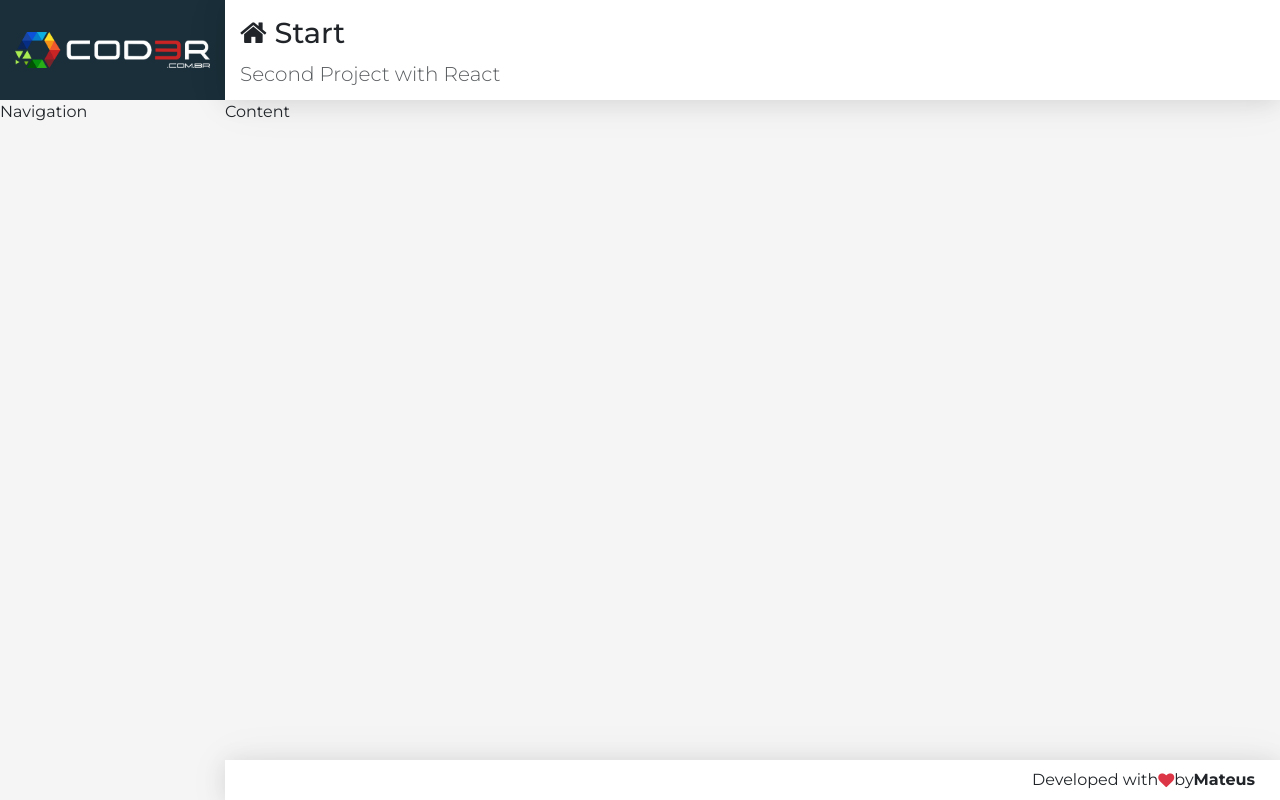
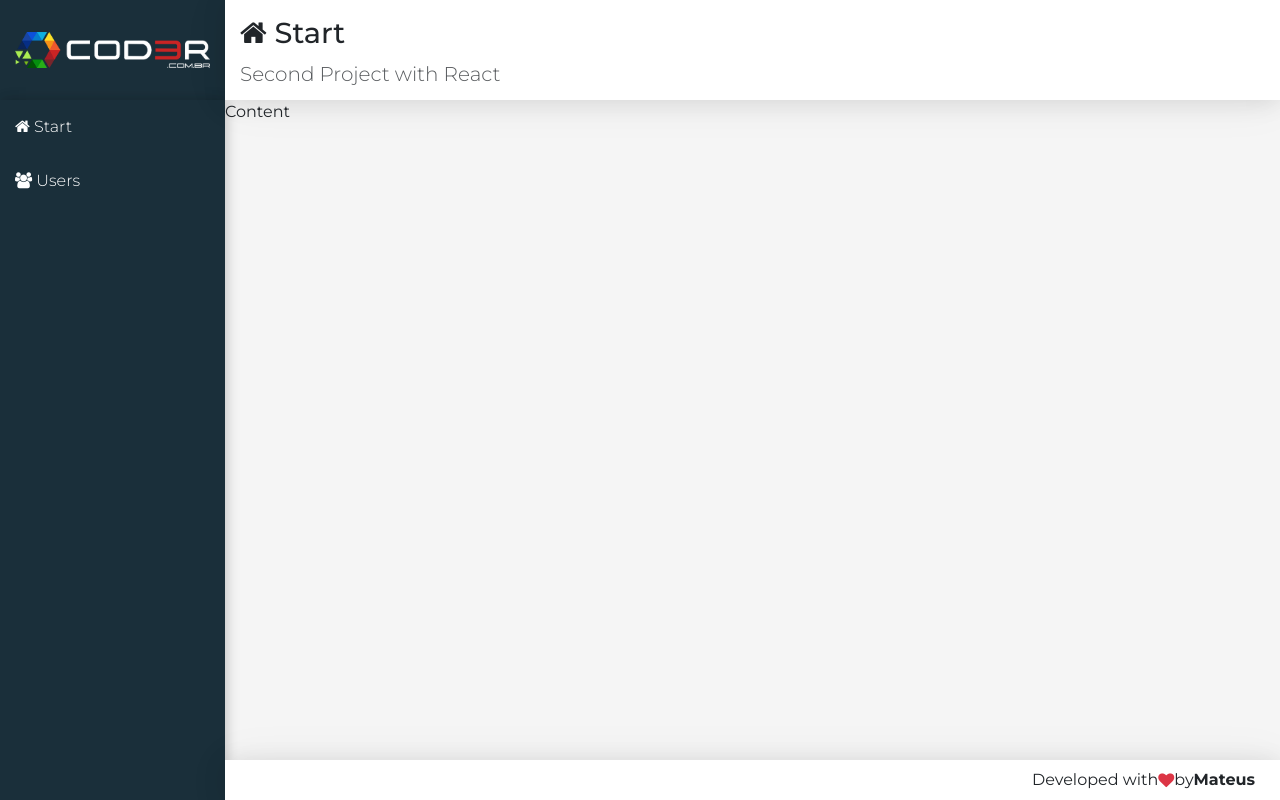
Before and after one commit to MateusBU/User_Register, a React (Create React App) app in the folder frontend/: page / in a window 1280 px wide. Built offline with nearby package versions, Linux system fonts and the light colour scheme.

Commit message:
Create Navigation layout

```diff
--- a/frontend/src/components/template/nav.css
+++ b/frontend/src/components/template/nav.css
@@ -0,0 +1,16 @@
+aside.menu-area{
+    background-color: var(--bg-dark);
+    box-shadow: var(--shadow-nav);
+}
+
+.menu a{
+    display: block; /*each row contains one item*/
+    text-decoration: none;
+    color:#fff;
+    padding: 15px;
+    font-weight: 300;
+}
+
+.menu a:hover{
+    background: linear-gradient(135deg, #007aa6 0%, #32dac3 100%);
+}
--- a/frontend/src/components/template/nav.jsx
+++ b/frontend/src/components/template/nav.jsx
@@ -1,8 +1,16 @@
 import './nav.css';
 import React from 'react';
 
-
+//TODO reafctoring this part. create for each item
 export default props =>
     <aside className="menu-area">
-        Navigation
+        <nav className="menu">
+            <a href="#/">
+                <i className="fa fa-home"></i> Start
+            </a>
+            <a href="#/users">
+                <i className="fa fa-users"></i> Users
+            </a>
+
+        </nav>
     </aside>
--- a/frontend/src/main/app.css
+++ b/frontend/src/main/app.css
@@ -9,6 +9,10 @@
     --shadow:
         0 2px 23px 0 rgba(0, 0, 0, 0.1),
         0 2px 49px 0 rgba(0, 0, 0, 0.06);
+
+    --shadow-nav:
+        2px 0 10px 0 rgba(0, 0, 0, 0.12),
+        2px 0 15px 0 rgba(0, 0, 0, 0.09);
 }
 
 *{
```
